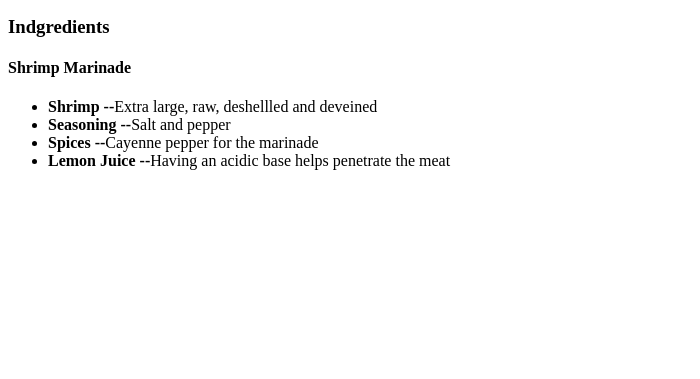
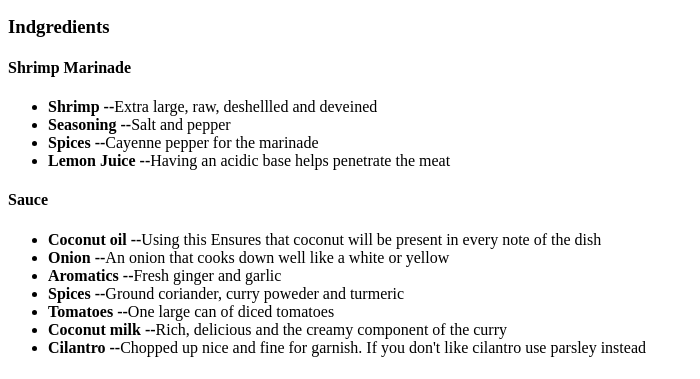
Before and after one commit to JoshuaKeenanDonovan/odin-recipes, a plain HTML site: page recipes/shrimpcurry.html in a window 1280 px wide. Shown: the part 421-800 px from the top of the page, without its empty margins (0-700 px from the left). Drawn offline with Linux system fonts and the light colour scheme.

Commit message:
Add header and bullet list for the sauce in shrimpcurry.html

```diff
--- a/recipes/shrimpcurry.html
+++ b/recipes/shrimpcurry.html
@@ -20,5 +20,15 @@
             <li><strong>Spices --</strong>Cayenne pepper for the marinade</li>
             <li><strong>Lemon Juice --</strong>Having an acidic base helps penetrate the meat</li>
         </ul>
+    <h4><strong>Sauce</strong></h4>
+        <ul>
+            <li><strong>Coconut oil --</strong>Using this Ensures that coconut will be present in every note of the dish</li>
+            <li><strong>Onion --</strong>An onion that cooks down well like a white or yellow</li>
+            <li><strong>Aromatics --</strong>Fresh ginger and garlic</li>
+            <li><strong>Spices --</strong>Ground coriander, curry poweder and turmeric</li>
+            <li><strong>Tomatoes --</strong>One large can of diced tomatoes</li>
+            <li><strong>Coconut milk --</strong>Rich, delicious and the creamy component of the curry</li>
+            <li><strong>Cilantro --</strong>Chopped up nice and fine for garnish.  If you don't like cilantro use parsley instead</li>
+        </ul>
 </body>
 </html>
```
